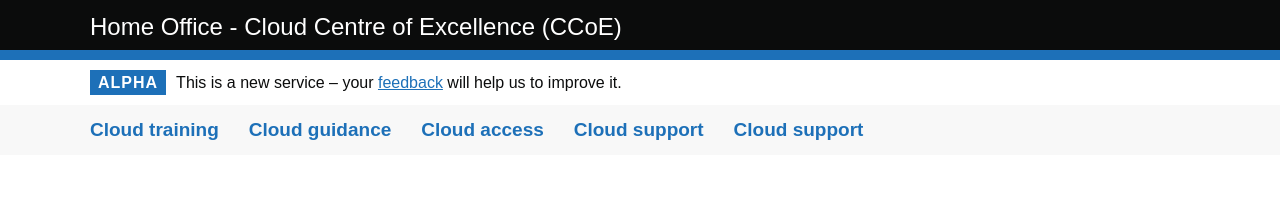
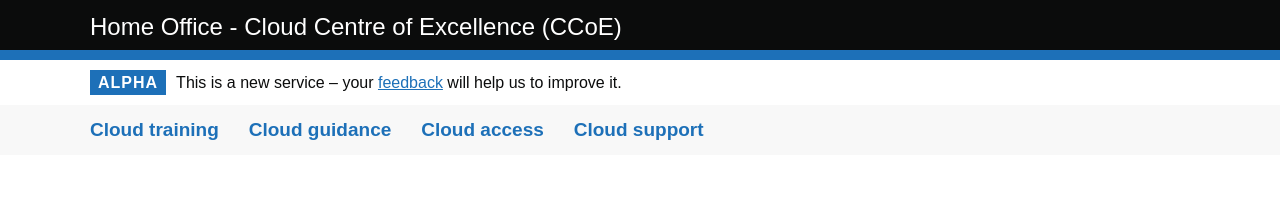
Before and after one commit to UKHomeOffice/CCoE-Prototyping-Kit, a plain HTML site: page app/views/404.html in a window 1280 px wide. Shown: the top 197 px of the page. Drawn offline with Linux system fonts and the light colour scheme; files that its build step writes are made by us from their sources; a script that the page names is missing; files whose address does not match are found by name; a web font is replaced by a local one.

Commit message:
minor changes

```diff
--- a/app/views/404.html
+++ b/app/views/404.html
@@ -563,10 +563,6 @@
           <a class="govuk-link govuk-link--no-visited-state app-navigation__link" href="cloud-support.html"
             data-topnav="Patterns">Cloud support</a>
         </li>
-        <li class="app-navigation__list-item">
-          <a class="govuk-link govuk-link--no-visited-state app-navigation__link" href="cloud-support.html"
-            data-topnav="Patterns">Cloud support</a>
-        </li>
       </ul>
     </nav>
     <!-- End of top nav -->
```
